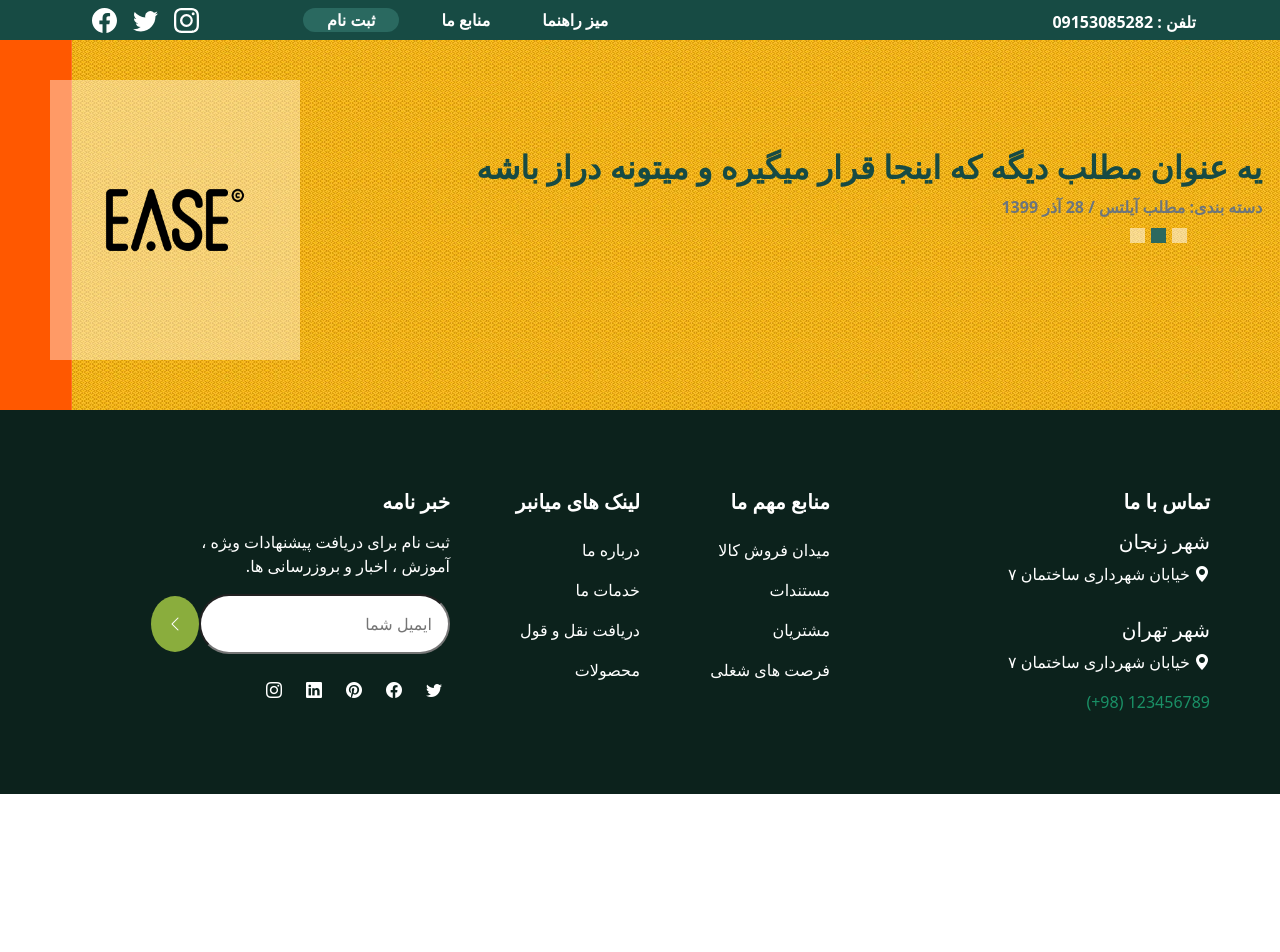
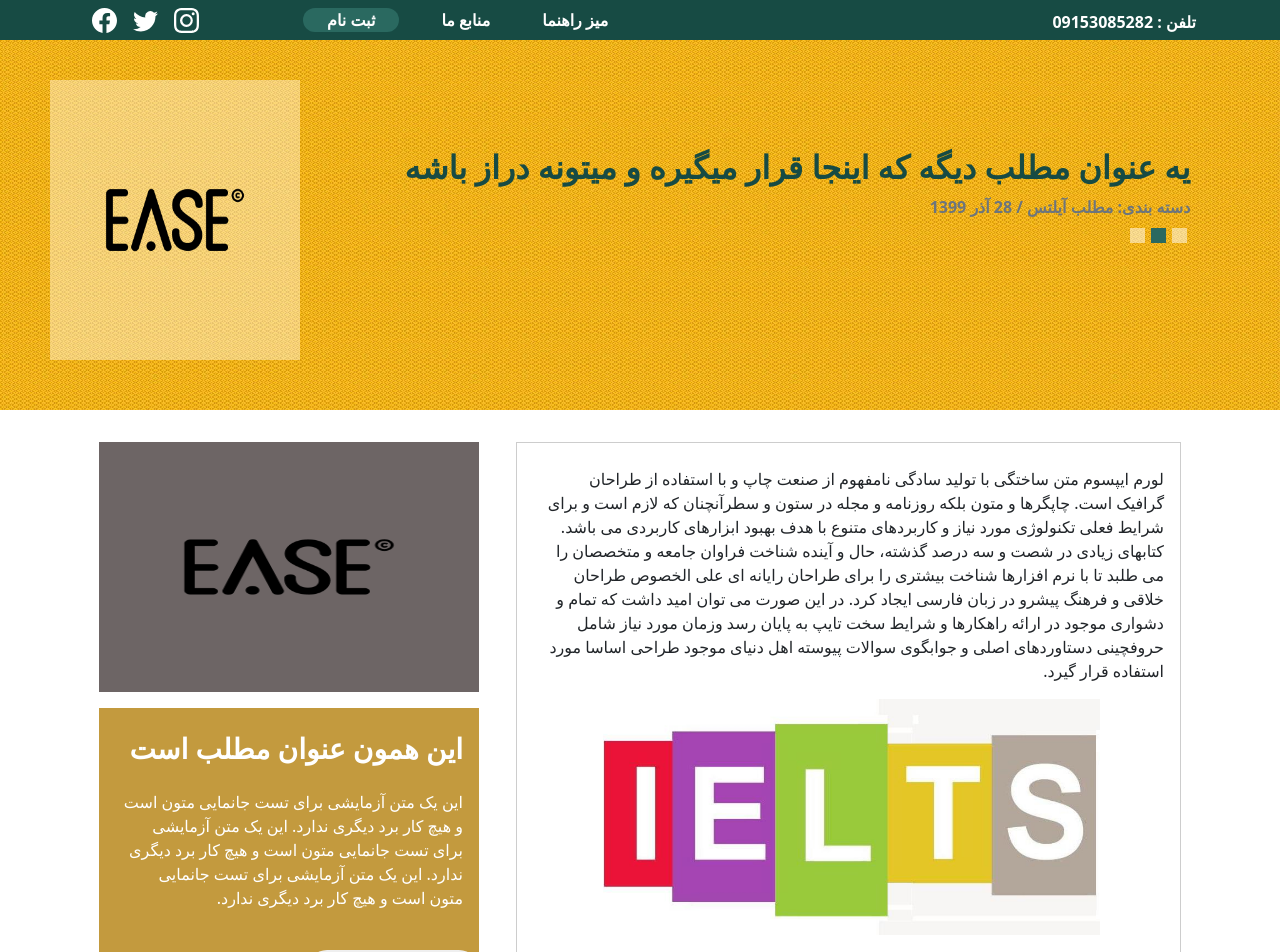
Before and after one commit to MrMohammadMoradi/finall-project, a React (Create React App) app: page /Archive in a window 1280 px wide. Shown: the top 952 px of the page. Before the commit the page ends 800 px from the top, so only its background shows below. Built offline with nearby package versions, Linux system fonts and the light colour scheme.

Commit message:
Add MainText and Sidebar component to  Archive Page

```diff
--- a/src/Pages/IeltsEaseArchivePage.js
+++ b/src/Pages/IeltsEaseArchivePage.js
@@ -1,11 +1,17 @@
 import React from 'react'
 import Carosel from '../components/Carosel'
+import MainText from '../components/MainText'
+import Sidebar from '../components/SideBar.jsx'
 
 
 function IeltsEaseArchivePage() {
     return (
         <div className='IeltsEaseArchivePage'>
             <Carosel/>
+            <div className='container d-flex my-3'>
+                <MainText/>
+                <Sidebar/>
+            </div>
 
         </div>
     )
```
